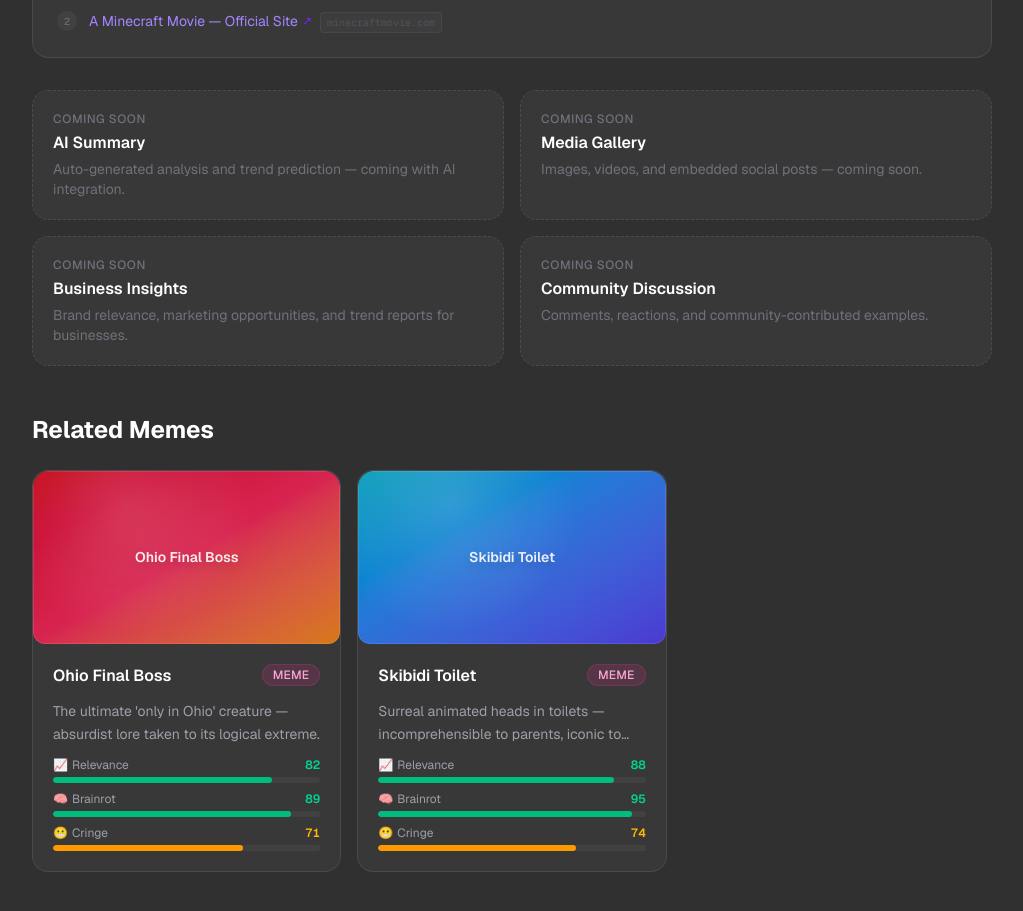
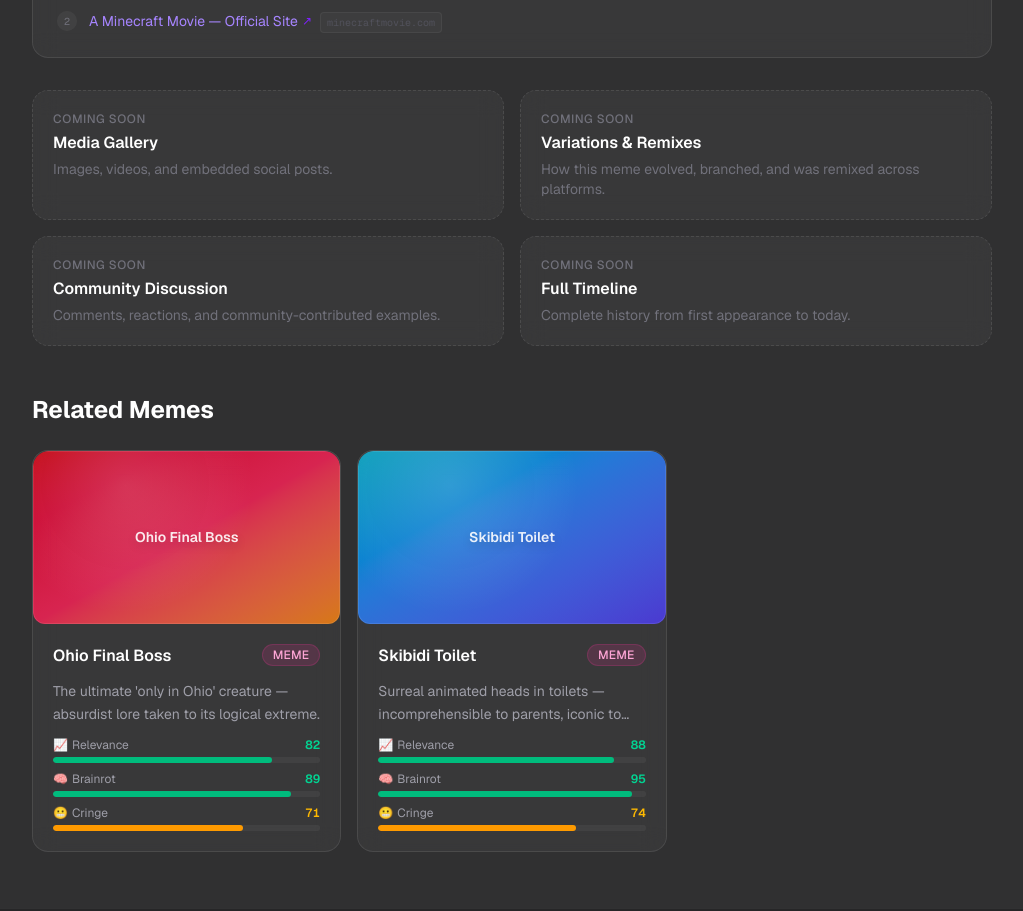
Before and after one commit to edisonpatel-ui/Internet-Culture, a Next.js app: page /memes/chicken-jockey in a window 1280 px wide. Shown: the part 1860-2771 px from the top of the page, without its empty margins (128-1151 px from the left). Built offline with nearby package versions, Linux system fonts and the light colour scheme; no server answers.

Commit message:
refined public experience and separated business features

```diff
--- a/app/about/page.tsx
+++ b/app/about/page.tsx
@@ -63,12 +63,10 @@
         <h2 className="mb-6 text-2xl font-bold text-white">Who We Serve</h2>
         <div className="grid gap-4 sm:grid-cols-2">
           {[
-            { icon: "🧑‍💻", title: "Consumers", desc: "Understand what's trending, learn new slang, discover what everyone is talking about." },
-            { icon: "🎨", title: "Creators", desc: "Stay ahead of trends, find inspiration, understand your audience's cultural context." },
+            { icon: "🧑‍💻", title: "Curious People", desc: "Understand what's trending, learn new slang, and discover what everyone is talking about." },
+            { icon: "🎨", title: "Creators", desc: "Stay ahead of trends, find inspiration, and understand your audience's cultural context." },
             { icon: "🎓", title: "Students & Researchers", desc: "Document internet history, study digital culture, and analyze social trends." },
             { icon: "📰", title: "Journalists", desc: "Quickly understand viral moments, verify context, and find accurate explanations." },
-            { icon: "🏢", title: "Businesses", desc: "Monitor brand relevance, understand consumer culture, and spot opportunities." },
-            { icon: "📊", title: "Marketing Agencies", desc: "Track what resonates with audiences, identify trends before they peak." },
           ].map((item) => (
             <div key={item.title} className="glass-card p-5">
               <p className="mb-2 text-2xl">{item.icon}</p>
@@ -124,12 +122,12 @@
         <p className="mb-6 text-sm text-zinc-400">We&apos;re building toward a much bigger vision.</p>
         <div className="grid gap-4 sm:grid-cols-2">
           {[
-            { icon: "🤖", label: "AI Trend Detection", desc: "Automated scanning and classification of emerging trends" },
-            { icon: "📊", label: "Brand Analytics", desc: "Dashboards for businesses to monitor cultural relevance" },
             { icon: "⚡", label: "Real-Time Updates", desc: "Live trend tracking with sub-hour freshness" },
-            { icon: "🔗", label: "Public API", desc: "Developer access to trend data and scores" },
+            { icon: "👥", label: "Community", desc: "User submissions, voting, and trend requests" },
+            { icon: "📱", label: "Mobile App", desc: "Native iOS and Android apps for on-the-go discovery" },
             { icon: "🛍️", label: "Trend Shop", desc: "Curated products tied to trending moments" },
-            { icon: "👥", label: "Community", desc: "User submissions, voting, and trend requests" },
+            { icon: "🌍", label: "Expanded Coverage", desc: "More creators, more memes, more languages — scaled globally" },
+            { icon: "🔖", label: "Personal Collections", desc: "Save, organize, and share your favourite entries" },
           ].map((item) => (
             <div key={item.label} className="flex gap-3">
               <span className="text-xl">{item.icon}</span>
--- a/app/creators/[slug]/page.tsx
+++ b/app/creators/[slug]/page.tsx
@@ -153,10 +153,10 @@
         {/* Future Features */}
         <EntryComingSoon
           items={[
-            { title: "Full Discography", description: "Complete video catalog, viral clips, and series — organized and searchable." },
-            { title: "Cultural Impact Analysis", description: "AI-generated assessment of the creator's influence on internet culture." },
-            { title: "Trend Connections", description: "Visual map of memes, slang, and trends this creator originated or amplified." },
-            { title: "Business Profile", description: "Brand partnerships, merchandise, and audience demographics for marketers." },
+            { title: "Content Library", description: "Viral clips, series, and notable videos — organized and searchable." },
+            { title: "Trend Map", description: "Visual connections to memes, slang, and trends this creator originated or amplified." },
+            { title: "Creator Timeline", description: "Key career milestones, viral moments, and cultural contributions." },
+            { title: "Community", description: "Discussion, fan context, and community-contributed examples." },
           ]}
         />
 
--- a/app/events/[slug]/page.tsx
+++ b/app/events/[slug]/page.tsx
@@ -121,8 +121,8 @@
           items={[
             { title: "Full Timeline", description: "Complete chronological record of this event's development." },
             { title: "Media Gallery", description: "Embedded posts, reaction compilations, and coverage." },
-            { title: "AI Analysis", description: "In-depth AI-generated cultural significance report." },
-            { title: "Business Insights", description: "Brand opportunities, audience data, and trend predictions." },
+            { title: "Community Discussion", description: "Reactions, commentary, and reader perspectives." },
+            { title: "Participants & Coverage", description: "Key people, platforms, and media outlets involved." },
           ]}
         />
 
--- a/app/memes/[slug]/page.tsx
+++ b/app/memes/[slug]/page.tsx
@@ -110,10 +110,10 @@
         {/* Future Features */}
         <EntryComingSoon
           items={[
-            { title: "AI Summary", description: "Auto-generated analysis and trend prediction — coming with AI integration." },
-            { title: "Media Gallery", description: "Images, videos, and embedded social posts — coming soon." },
-            { title: "Business Insights", description: "Brand relevance, marketing opportunities, and trend reports for businesses." },
+            { title: "Media Gallery", description: "Images, videos, and embedded social posts." },
+            { title: "Variations & Remixes", description: "How this meme evolved, branched, and was remixed across platforms." },
             { title: "Community Discussion", description: "Comments, reactions, and community-contributed examples." },
+            { title: "Full Timeline", description: "Complete history from first appearance to today." },
           ]}
         />
 
--- a/app/rankings/page.tsx
+++ b/app/rankings/page.tsx
@@ -121,16 +121,16 @@
       <div className="mt-14 glass-card border-dashed border-white/10 p-8">
         <h2 className="mb-2 text-xl font-bold text-white">More Rankings Coming Soon</h2>
         <p className="mb-6 text-sm text-zinc-400">
-          These ranking systems require real-time data and AI scoring — coming as the platform scales.
+          These ranking systems require more data and real-time tracking — coming as the encyclopedia grows.
         </p>
         <div className="grid gap-3 sm:grid-cols-2 lg:grid-cols-3">
           {[
             { icon: "⚡", label: "Most Influential", desc: "Content that shaped culture and language" },
-            { icon: "💎", label: "Most Underrated", desc: "Hidden gems with high quality but low views" },
+            { icon: "💎", label: "Most Underrated", desc: "Hidden gems with high relevance but low views" },
             { icon: "💬", label: "Most Discussed", desc: "Community engagement and conversation metrics" },
-            { icon: "🚀", label: "Fastest Growing", desc: "Real-time acceleration tracking" },
+            { icon: "🚀", label: "Fastest Growing", desc: "Trends accelerating the most right now" },
             { icon: "📉", label: "Fading Out", desc: "Trends losing momentum the fastest" },
-            { icon: "🤖", label: "AI Predicted", desc: "Machine-learning predictions for future trends" },
+            { icon: "🌍", label: "Global Reach", desc: "Trends with the widest cross-platform spread" },
           ].map((item) => (
             <div key={item.label} className="glass p-4 rounded-xl">
               <p className="mb-1 text-lg">{item.icon}</p>
--- a/app/search/page.tsx
+++ b/app/search/page.tsx
@@ -52,14 +52,14 @@
         </div>
       </div>
 
-      {/* Coming Soon: AI Search */}
+      {/* Coming Soon: Advanced Search */}
       <div className="mt-6 glass-card border-dashed border-violet-500/20 p-6">
         <div className="flex items-start gap-3">
-          <span className="text-2xl">🤖</span>
+          <span className="text-2xl">🔍</span>
           <div>
-            <p className="text-sm font-semibold text-white">AI-Powered Search Coming Soon</p>
+            <p className="text-sm font-semibold text-white">Advanced Search Coming Soon</p>
             <p className="mt-1 text-sm text-zinc-400">
-              Natural language search, semantic similarity, and AI-generated trend summaries. Ask questions like &ldquo;What memes involve gaming culture?&rdquo; or &ldquo;Show me slang from 2024.&rdquo;
+              Filter by date, sort by score, search by platform, and explore the full encyclopedia with natural-language queries like &ldquo;slang from 2024&rdquo; or &ldquo;memes about gaming.&rdquo;
             </p>
           </div>
         </div>
--- a/app/slang/[slug]/page.tsx
+++ b/app/slang/[slug]/page.tsx
@@ -117,9 +117,9 @@
         <EntryComingSoon
           cols={3}
           items={[
-            { title: "AI Summary", description: "Auto-generated cultural analysis." },
-            { title: "Usage Timeline", description: "Historical frequency tracking." },
-            { title: "Community", description: "Discussion and community examples." },
+            { title: "Usage Timeline", description: "Historical frequency and spread across platforms." },
+            { title: "Community Examples", description: "Real-world usage submitted by readers." },
+            { title: "Etymology", description: "Deep dive into linguistic origins and evolution." },
           ]}
         />
 
--- a/app/trending/[slug]/page.tsx
+++ b/app/trending/[slug]/page.tsx
@@ -134,10 +134,10 @@
         {/* Future Features */}
         <EntryComingSoon
           items={[
-            { title: "AI Summary", description: "In-depth AI-generated analysis of this trend's cultural impact, predictions, and context." },
-            { title: "Business Insights", description: "Marketing opportunities, audience demographics, and brand relevance analysis." },
             { title: "Full Timeline", description: "Complete history of this trend from first appearance to current status." },
-            { title: "Media Gallery", description: "Embedded TikToks, tweets, YouTube videos, and images related to this trend." },
+            { title: "Media Gallery", description: "Embedded TikToks, tweets, YouTube videos, and images." },
+            { title: "Community Discussion", description: "Comments, reactions, and reader-contributed context." },
+            { title: "Popularity Graph", description: "Visual spread data and engagement trends over time." },
           ]}
         />
 
--- a/components/entry/EntryComingSoon.tsx
+++ b/components/entry/EntryComingSoon.tsx
@@ -5,21 +5,20 @@
 
 const DEFAULT_ITEMS: ComingSoonItem[] = [
   {
-    title: "AI Summary",
-    description:
-      "Auto-generated cultural analysis and trend prediction — coming with AI integration.",
-  },
-  {
     title: "Media Gallery",
     description: "Images, videos, and embedded social posts.",
   },
   {
-    title: "Business Insights",
-    description: "Brand relevance, marketing opportunities, and trend reports.",
+    title: "Full Timeline",
+    description: "Complete history from origin to today.",
   },
   {
-    title: "Community",
+    title: "Community Discussion",
     description: "Comments, reactions, and user-contributed examples.",
+  },
+  {
+    title: "Deep Dive",
+    description: "Extended background, context, and cultural analysis.",
   },
 ];
 
```
